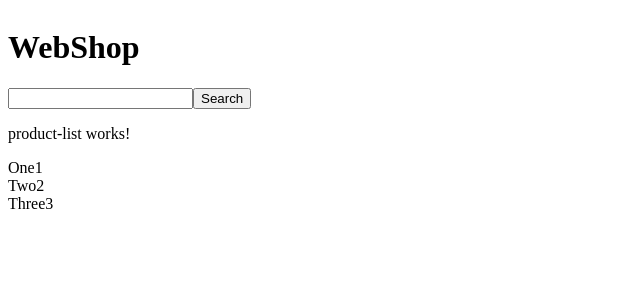
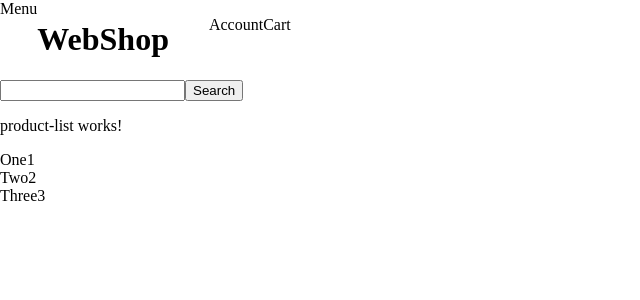
Before and after one commit to cyrilauq/web_shop, an Angular app in the folder web/Angular_WebShop_Web/: page / in a window 1280 px wide. Shown: the top 300 px of the page, without its empty margins (0-640 px from the left). Built offline with nearby package versions, Linux system fonts and the light colour scheme.

Commit message:
add components and style

```diff
--- a/web/Angular_WebShop_Web/src/app/app.module.ts
+++ b/web/Angular_WebShop_Web/src/app/app.module.ts
@@ -9,6 +9,7 @@ import { NewsWrapperComponent } from './components/news/news-wrapper/news-wrappe
 import { NewsItemComponent } from './components/news/news-item/news-item.component';
 import { AuthMenuComponent } from './global/auth-menu/auth-menu.component';
 import { ActionMenuComponent } from './global/action-menu/action-menu.component';
+import { NavigationMenuComponent } from './global/navigation-menu/navigation-menu.component';
 
 @NgModule({
   declarations: [
@@ -19,7 +20,8 @@ import { ActionMenuComponent } from './global/action-menu/action-menu.component'
     NewsWrapperComponent,
     NewsItemComponent,
     AuthMenuComponent,
-    ActionMenuComponent
+    ActionMenuComponent,
+    NavigationMenuComponent
   ],
   imports: [
     BrowserModule
--- a/web/Angular_WebShop_Web/src/app/global/action-menu/action-menu.component.css
+++ b/web/Angular_WebShop_Web/src/app/global/action-menu/action-menu.component.css
@@ -0,0 +1,4 @@
+ul {
+    list-style-type: none;
+    display: flex;
+}
--- a/web/Angular_WebShop_Web/src/app/global/action-menu/action-menu.component.html
+++ b/web/Angular_WebShop_Web/src/app/global/action-menu/action-menu.component.html
@@ -1 +1,4 @@
-<p>action-menu works!</p>
+<ul>
+    <li>Account</li>
+    <li>Cart</li>
+</ul>
--- a/web/Angular_WebShop_Web/src/app/global/header/header.component.css
+++ b/web/Angular_WebShop_Web/src/app/global/header/header.component.css
@@ -6,4 +6,5 @@ header {
 header div {
     display: flex;
     flex-direction: row;
+    text-align: center;
 }
--- a/web/Angular_WebShop_Web/src/app/global/header/header.component.html
+++ b/web/Angular_WebShop_Web/src/app/global/header/header.component.html
@@ -1,6 +1,8 @@
 <header>
     <div>
+        <span>Menu</span>
         <h1>WebShop</h1>
+        <app-action-menu></app-action-menu>
     </div>
     <div>
         <input type="text" id="search_input" />
--- /dev/null
+++ b/web/Angular_WebShop_Web/src/app/global/navigation-menu/navigation-menu.component.html
@@ -0,0 +1 @@
+<p>navigation-menu works!</p>
--- a/web/Angular_WebShop_Web/src/styles.css
+++ b/web/Angular_WebShop_Web/src/styles.css
@@ -1 +1,4 @@
-/* You can add global styles to this file, and also import other style files */
+body {
+    margin: 0;
+    padding: 0;
+}
```
Also changed, not shown: web/Angular_WebShop_Web/src/app/global/navigation-menu/navigation-menu.component.ts (added, +10 -0 lines), web/Angular_WebShop_Web/src/app/global/navigation-menu/navigation-menu.component.css (added), 1 other file (tests, documents, lock files or other folders).
